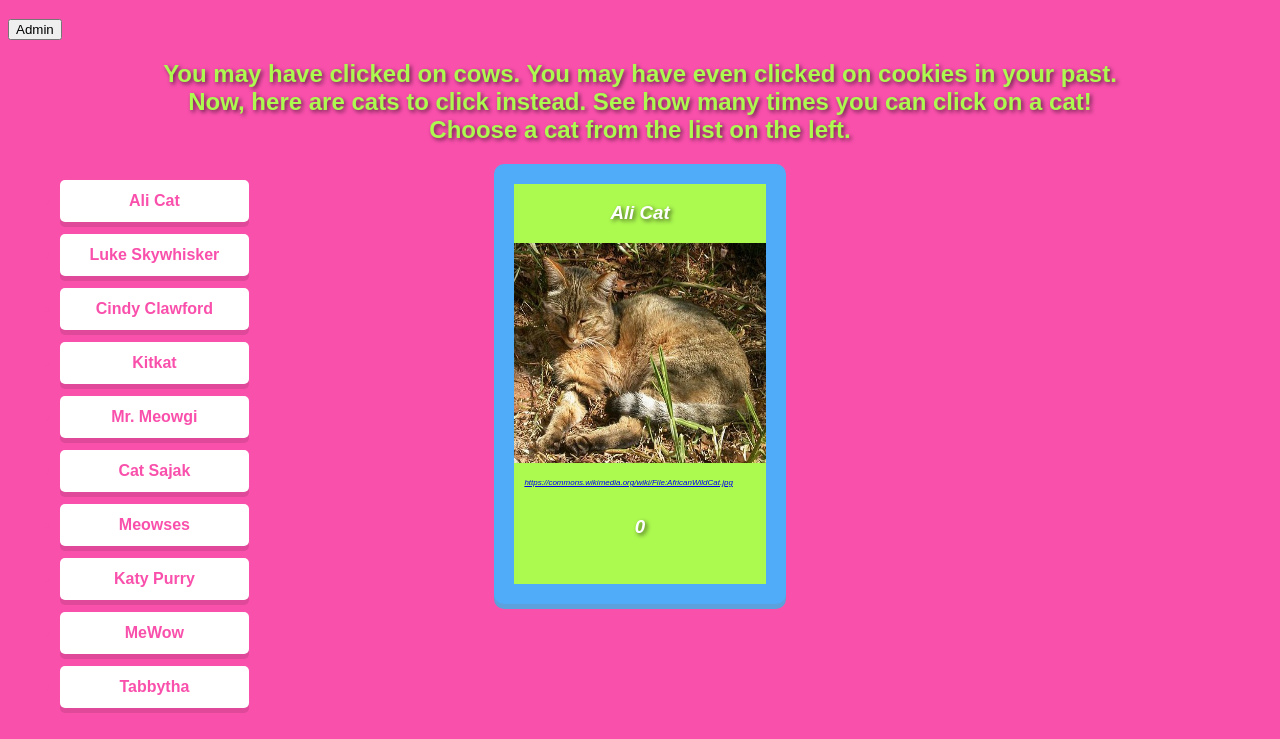
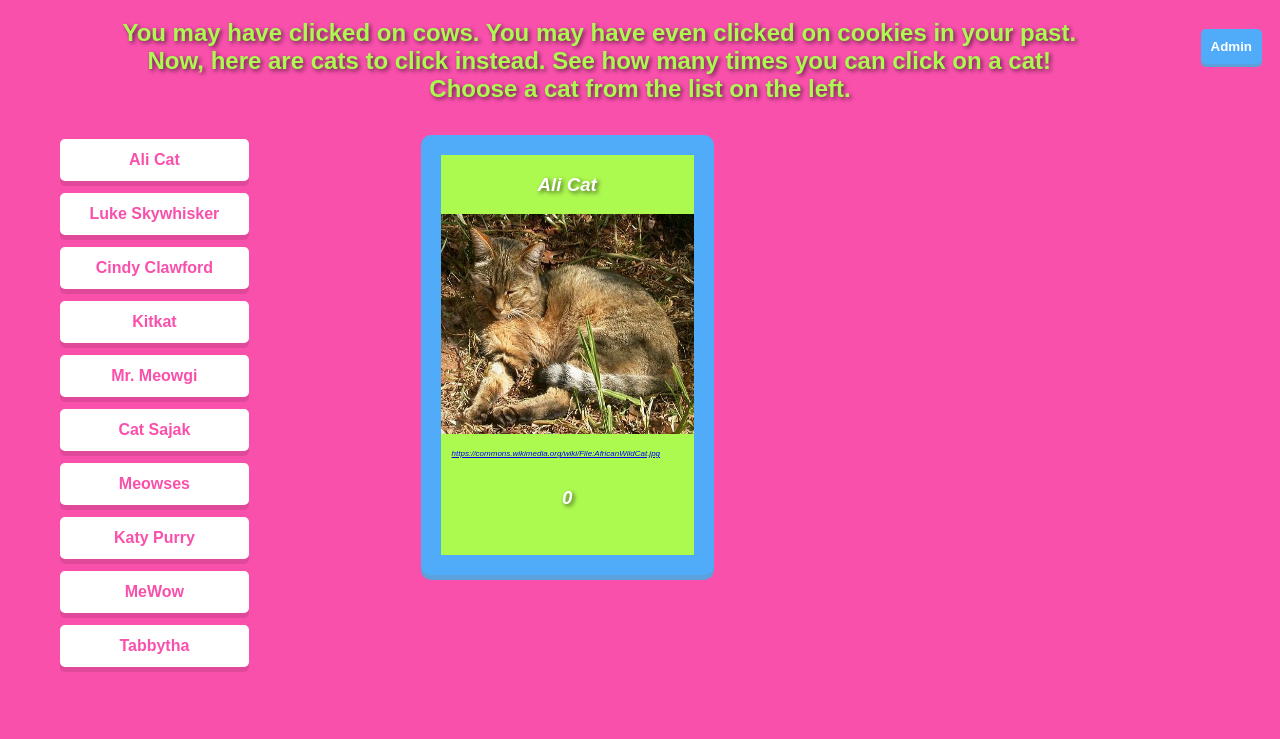
Before and after one commit to ethyl2/cat_clicker, a plain HTML site: page index.html in a window 1280 px wide. Both pictures are taken after a click on the button "Admin". Shown: the part 61-800 px from the top of the page. Drawn offline with Linux system fonts and the light colour scheme.

Commit message:
feat: Add admin features

```diff
--- a/css/styles.css
+++ b/css/styles.css
@@ -29,8 +29,10 @@ h3 {
   width: 20%;
   height: 400px;
   box-shadow: 0px 5px 0px 0px #5CA1DB;
-  margin: 0.5em auto;
+  margin: 0.75em 10em;
   background-color: #ACF950;
+  display: inline-block;
+
 }
 
 .cat p {
@@ -45,7 +47,6 @@ h3 {
 .cat:active {
   transform: translate(0px, 5px);
   -webkit-transform: translate(0px, 5px);
-  box-shadow: 0px 1px 0px 0px;
 }
 
 .cat img {
@@ -100,3 +101,48 @@ li:active {
   padding: 0.1em;
   word-wrap: break-word;
 }
+
+.admin-button {
+  background-color: #50ACF9;
+  color: white;
+  padding: 0.75em;
+  text-align: center;
+  font-weight: bold;
+  box-shadow: 0px 3px 0px 0px #5CA1DB;
+  margin: 0.75em;
+  border-radius: 5px;
+  float: right;
+  border: none;
+  outline: none;
+}
+
+.admin-button:hover {
+  background-color: #7CC1FB;
+  border-color: #7CC1FB;
+  border: none;
+  outline: none;
+}
+
+.admin-button:active {
+  transform: translate(0px, 3px);
+  -webkit-transform: translate(0px, 3px);
+  border: none;
+  outline: none;
+}
+
+#admin-section {
+  float:right;
+  width: 20%;
+  display: inline-block;
+  height: 200px;
+  color: grey;
+  background-color: white;
+  margin: 0.75em 2em;
+  border-radius: 5px;
+  padding: 1em;
+}
+
+#admin-section input {
+  padding: 0.5em;
+  margin: 0.5em;
+}
--- a/js/mvo.js
+++ b/js/mvo.js
@@ -151,7 +151,8 @@ var catArrayGenerator = function(catNum) {
 var model = {
   cats: catArrayGenerator(10),
   chosenCat: null,
-  totalClicks: 0
+  totalClicks: 0,
+  admin: true
 }
 
 // Code for controller AKA "octopus"
@@ -160,6 +161,8 @@ var controller = {
     viewList.init();
     model.chosenCat = model.cats[0];
     viewCat.init();
+    viewAdmin.init();
+    viewAdmin.displayAdmin();
   },
   getChosenCat: function() {
     return model.chosenCat;
@@ -179,11 +182,39 @@ var controller = {
   },
   getTotalClicks: function() {
     return model.totalClicks;
+  },
+  turnOnAdmin: function() {
+    model.admin = true;
+    viewAdmin.displayAdmin();
+  },
+  turnOffAdmin: function() {
+    model.admin = false;
+    viewAdmin.displayAdmin();
+  },
+  adminChecker: function() {
+    return model.admin;
+  },
+  saveChanges: function(newName, newImg, newClicks) {
+    model.chosenCat.name = newName;
+
+    // If image source changed, change the image displayed for the cat, as well
+    // as its link. Otherwise, just leave the image as the local one.
+    if (model.chosenCat.imageSource != newImg) {
+      model.chosenCat.image = newImg;
+    }
+    model.chosenCat.imageSource = newImg;
+    var clickDifference = newClicks - model.chosenCat.counter;
+    model.chosenCat.counter = newClicks;
+    model.totalClicks += clickDifference;
+    viewCat.showCat();
+  },
+  refreshAdmin: function() {
+    viewAdmin.displayAdmin();
   }
 
 }
 
-// Code for the 2 views: list and cat box
+// Code for the 4 views: list, cat box, message and admin
 var viewList = {
   init: function() {
     var catList = $("#cat-list ul");
@@ -196,6 +227,7 @@ var viewList = {
       $(catLi).click(function(catCopy) {
         return function() {
           controller.setChosenCat(catCopy);
+          controller.refreshAdmin();
           }
       }(cat));
     }
@@ -247,4 +279,45 @@ var viewMessage = {
   }
 }
 
+var viewAdmin = {
+  init: function() {
+    $('#admin-button').click(function() {
+      console.log("in admin click handler function");
+      if (controller.adminChecker() == false) {
+        controller.turnOnAdmin();
+      }
+      else {
+        controller.turnOffAdmin();
+      }
+    })
+  },
+  displayAdmin: function() {
+
+    adminSection = $("#admin-section");
+    adminSection.empty();
+    if (controller.adminChecker() == true) {
+      var chosenCat = controller.getChosenCat();
+      adminSection.css('background-color', 'white');
+      adminSection = $("#admin-section");
+      var nameInput = "Name: <input id='name-input' type='text' value='" + chosenCat.name + "'></input>";
+      var imgInput = "ImgURL: <input id='img-input' type='url' value='" + chosenCat.imageSource + "'></input>";
+      var clicksInput = "#Clicks: <input id='clicks-input' type='number' value='" + chosenCat.counter + "'></input>";
+      var saveButton = "<button id='save' class='admin-button'>Save</button>";
+      var cancelButton = "<button id='cancel' class='admin-button'>Cancel</button>";
+      adminSection.append(nameInput, imgInput, clicksInput, saveButton, cancelButton);
+      $('#save').click(function() {
+        controller.saveChanges($('#name-input').val(), $('#img-input').val(), $('#clicks-input').val());
+      });
+      $('#cancel').click(function() {
+        controller.turnOffAdmin();
+      })
+    }
+
+    else {
+      adminSection.empty();
+      adminSection.css('background-color', '#F950AC');
+    }
+  }
+}
+
 controller.init();
```
